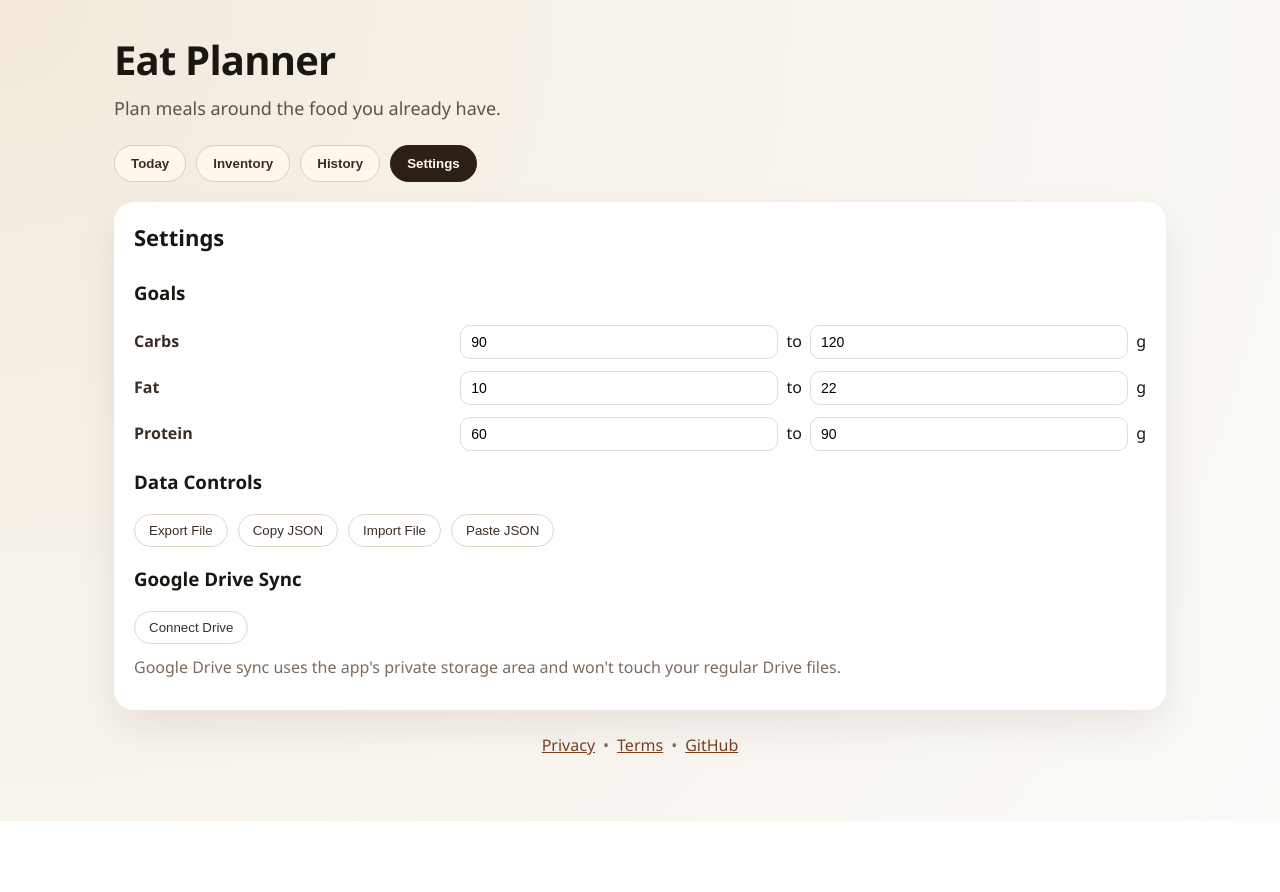
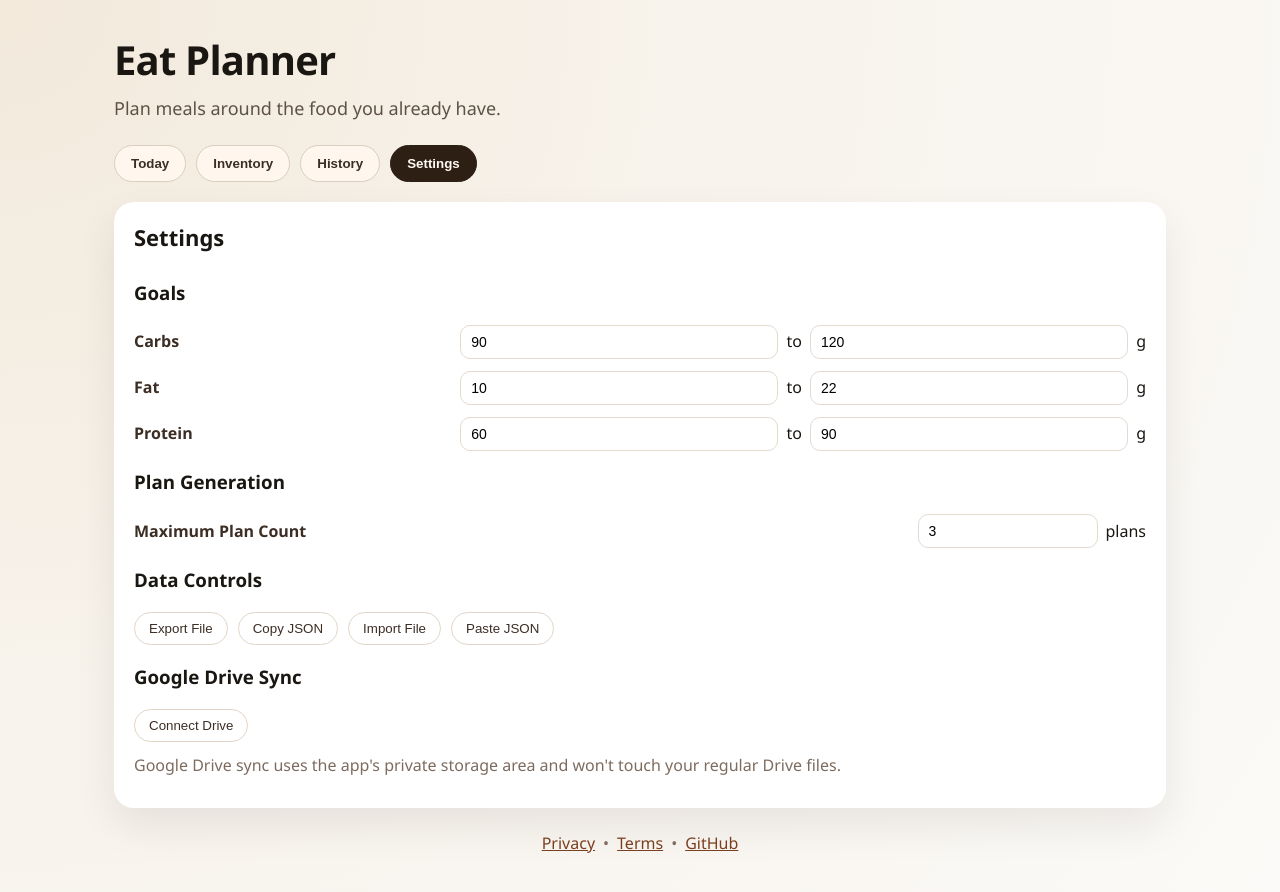
Before and after one commit to quark-zju/EatPlanner, a React (Vite) app: page / in a window 1280 px wide. Both pictures are taken after a click on the button "Settings". Shown: the top 892 px of the page. Before the commit the page ends 821 px from the top, so only its background shows below. Built offline with nearby package versions, Linux system fonts and the light colour scheme; the HTML template or start-up script is replaced by a standard one.

Commit message:
feat: add configurable plan count setting with minimum of one
Agent-Model: gpt-5.3-codex

```diff
--- a/src/App.css
+++ b/src/App.css
@@ -310,6 +310,13 @@
   width: 100%;
 }
 
+.setting-row {
+  display: grid;
+  grid-template-columns: minmax(80px, 1fr) minmax(120px, 180px) auto;
+  align-items: center;
+  gap: 8px;
+}
+
 .macro-label {
   text-transform: capitalize;
   font-weight: 600;
--- a/src/components/tabs/SettingsTab.tsx
+++ b/src/components/tabs/SettingsTab.tsx
@@ -17,7 +17,7 @@ import {
   loadFromDrive,
   saveToDrive,
 } from "../../state/appDriveActions";
-import { updateGoal } from "../../state/appDomainActions";
+import { setPlanOptionLimit, updateGoal } from "../../state/appDomainActions";
 import { setAppError } from "../../state/appStoreActions";
 
 export default function SettingsTab() {
@@ -58,6 +58,19 @@ export default function SettingsTab() {
         ))}
       </div>
 
+      <h3>Plan Generation</h3>
+      <div className="goal-grid">
+        <div className="setting-row">
+          <label className="macro-label">Maximum Plan Count</label>
+          <input
+            type="number"
+            min={1}
+            value={state.planOptionLimit}
+            onChange={(event) => setPlanOptionLimit(Number(event.target.value))}
+          />
+          <span>plans</span>
+        </div>
+      </div>
       <h3>Data Controls</h3>
       <div className="storage-actions">
         <button className="ghost" onClick={() => exportToFile()} type="button">
--- a/src/state/appDomainActions.ts
+++ b/src/state/appDomainActions.ts
@@ -47,3 +47,13 @@ export const updateGoal = (
     },
   });
 };
+
+export const setPlanOptionLimit = (value: number, store?: StoreLike) => {
+  const s = withStore(store);
+  const state = s.get(appStateAtom);
+  const next = Math.max(1, Math.trunc(Number.isFinite(value) ? value : 1));
+  s.set(appStateAtom, {
+    ...state,
+    planOptionLimit: next,
+  });
+};
--- a/src/state/appPlannerActions.ts
+++ b/src/state/appPlannerActions.ts
@@ -107,7 +107,7 @@ export const generatePlanOptions = async (
           avoidFoodIds: localAvoid,
         },
       },
-      3
+      state.planOptionLimit
     );
 
     s.set(planOptionsAtom, result);
--- a/src/state/appState.ts
+++ b/src/state/appState.ts
@@ -46,6 +46,7 @@ export type AppState = {
   foods: Food[];
   pantry: PantryItem[];
   goal: Goal;
+  planOptionLimit: number;
   todayDraft: TodayDraftState;
   history: HistoryState;
 };
@@ -54,6 +55,8 @@ export const APP_STATE_STORAGE_KEY = "eat-planner-state-v1";
 
 const isNumber = (value: unknown): value is number =>
   typeof value === "number" && Number.isFinite(value);
+const clampPlanOptionLimit = (value: number | undefined) =>
+  Math.max(1, Math.trunc(value ?? 3));
 
 const isMacroRange = (value: unknown): value is { min: number; max: number } => {
   if (!value || typeof value !== "object") {
@@ -187,6 +190,7 @@ export const isAppState = (value: unknown): value is AppState => {
     foods?: unknown;
     pantry?: unknown;
     goal?: unknown;
+    planOptionLimit?: unknown;
     todayDraft?: unknown;
     history?: unknown;
   };
@@ -239,11 +243,14 @@ export const isAppState = (value: unknown): value is AppState => {
 
   const goalOk =
     isMacroRange(goal.carbs) && isMacroRange(goal.fat) && isMacroRange(goal.protein);
+  const planOptionLimitOk =
+    obj.planOptionLimit === undefined ||
+    (isNumber(obj.planOptionLimit) && obj.planOptionLimit >= 1);
 
   const todayDraftOk = obj.todayDraft === undefined || isTodayDraftState(obj.todayDraft);
   const historyOk = obj.history === undefined || isHistoryState(obj.history);
 
-  return goalOk && todayDraftOk && historyOk;
+  return goalOk && planOptionLimitOk && todayDraftOk && historyOk;
 };
 
 export const toLocalDateISO = (date: Date): LocalDateISO => {
@@ -351,6 +358,7 @@ export const defaultAppState: AppState = {
     fat: { min: 10, max: 22 },
     protein: { min: 60, max: 90 },
   },
+  planOptionLimit: 3,
   todayDraft: {
     selectedOptionId: undefined,
     draftDateISO: toLocalDateISO(new Date()),
@@ -368,6 +376,7 @@ export const normalizeAppState = (state: AppState): AppState => {
   const merged = {
     ...defaultAppState,
     ...stateData,
+    planOptionLimit: clampPlanOptionLimit((stateData as AppState).planOptionLimit),
     todayDraft: {
       ...defaultAppState.todayDraft,
       ...(state.todayDraft ?? {}),
```
Also changed, not shown: 1 other file (tests, documents, lock files or other folders).
